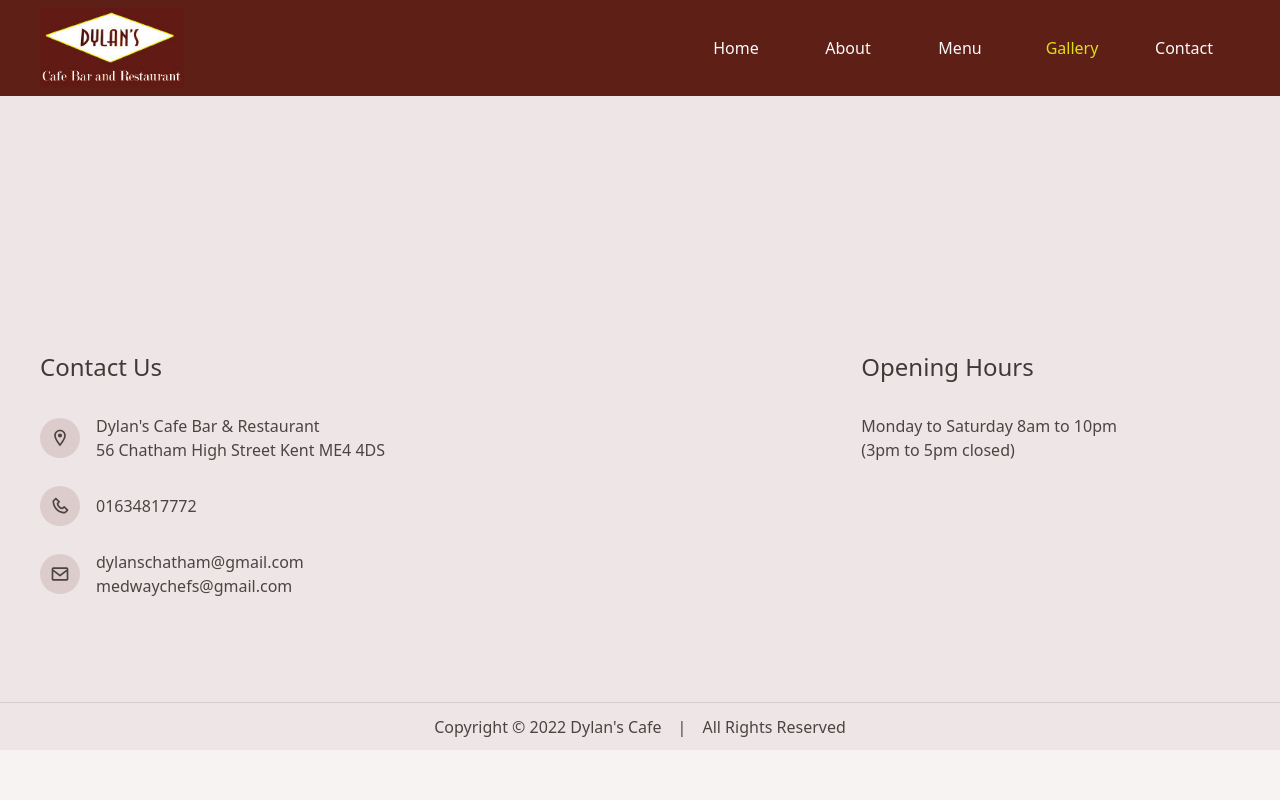
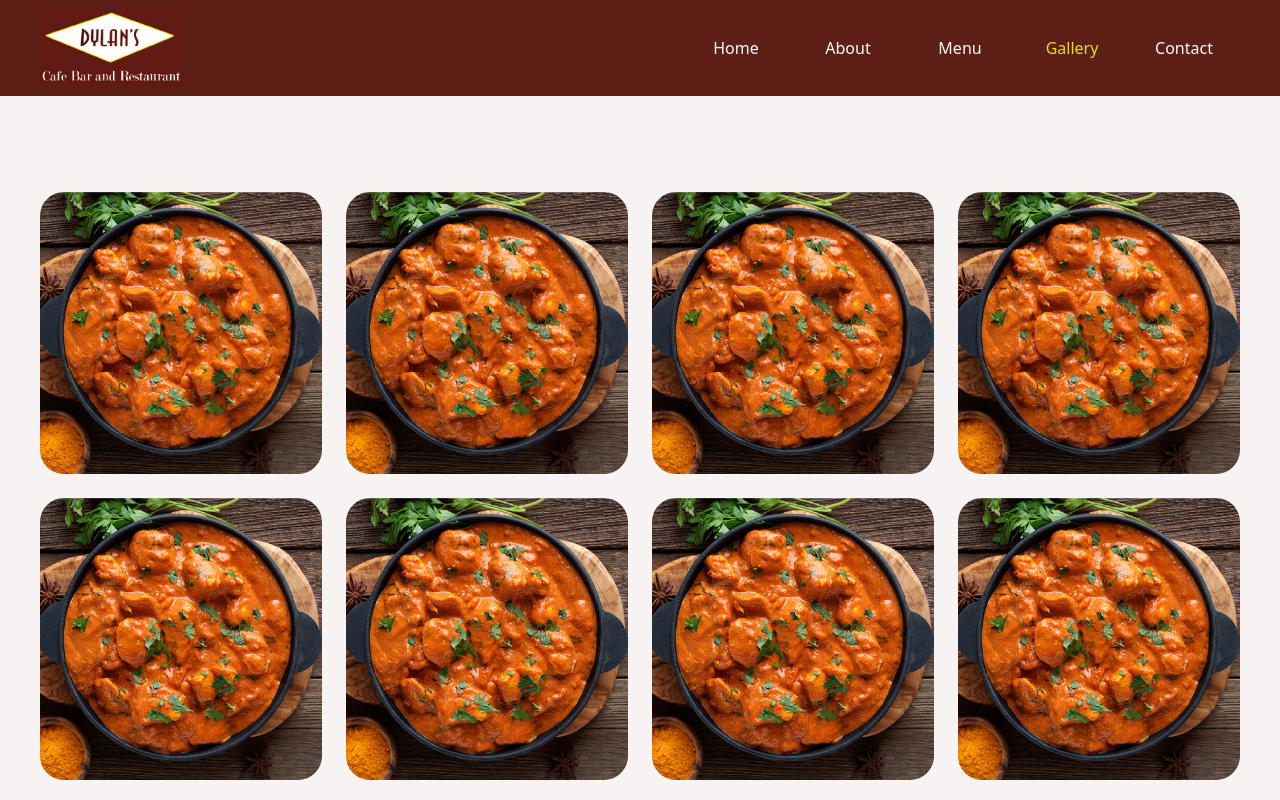
Before and after one commit to Ukesh2010/dylans-cafe, a Next.js app: page /gallery in a window 1280 px wide. Shown: the top 800 px of the page. Built offline with nearby package versions, Linux system fonts and the light colour scheme.

Commit message:
gallery page basic layout added

```diff
--- a/pages/gallery/index.js
+++ b/pages/gallery/index.js
@@ -1,20 +1,102 @@
-import Head from 'next/head'
+import Head from "next/head";
+import Image from "next/image";
 
 export default function Gallery() {
   return (
-    <div>
+    <div className="page-gallery">
       <Head>
         <title>Dylan's Cafe: Gallery</title>
         <link rel="icon" href="/favicon.ico" />
       </Head>
 
       <main className="main">
-
+        <section className="section-container">
+          <div className="container">
+            <div className="gallery-container">
+              <div className="media-image">
+                <Image
+                  className="img"
+                  src={"/images/image-001.jpg"}
+                  layout="responsive"
+                  width={240}
+                  height={240}
+                  alt="food image"
+                />
+              </div>
+              <div className="media-image">
+                <Image
+                  className="img"
+                  src={"/images/image-001.jpg"}
+                  layout="responsive"
+                  width={240}
+                  height={240}
+                  alt="food image"
+                />
+              </div>
+              <div className="media-image">
+                <Image
+                  className="img"
+                  src={"/images/image-001.jpg"}
+                  layout="responsive"
+                  width={240}
+                  height={240}
+                  alt="food image"
+                />
+              </div>
+              <div className="media-image">
+                <Image
+                  className="img"
+                  src={"/images/image-001.jpg"}
+                  layout="responsive"
+                  width={240}
+                  height={240}
+                  alt="food image"
+                />
+              </div>
+              <div className="media-image">
+                <Image
+                  className="img"
+                  src={"/images/image-001.jpg"}
+                  layout="responsive"
+                  width={240}
+                  height={240}
+                  alt="food image"
+                />
+              </div>
+              <div className="media-image">
+                <Image
+                  className="img"
+                  src={"/images/image-001.jpg"}
+                  layout="responsive"
+                  width={240}
+                  height={240}
+                  alt="food image"
+                />
+              </div>
+              <div className="media-image">
+                <Image
+                  className="img"
+                  src={"/images/image-001.jpg"}
+                  layout="responsive"
+                  width={240}
+                  height={240}
+                  alt="food image"
+                />
+              </div>
+              <div className="media-image">
+                <Image
+                  className="img"
+                  src={"/images/image-001.jpg"}
+                  layout="responsive"
+                  width={240}
+                  height={240}
+                  alt="food image"
+                />
+              </div>
+            </div>
+          </div>
+        </section>
       </main>
-
-      <footer className="footer">
-
-      </footer>
     </div>
-  )
+  );
 }
--- a/pages/index.js
+++ b/pages/index.js
@@ -57,7 +57,7 @@ export default function Home() {
           <div className="container">
             <div className="grid-row">
               <div className="col-sm-12">
-                <div className="gallery-images">
+                <div className="gallery-container">
                   <div className="media-image">
                     <Image
                       className="img"
--- a/styles/pages/_common.scss
+++ b/styles/pages/_common.scss
@@ -114,3 +114,25 @@
   overflow: hidden;
   margin-top: -100%;
 }
+
+.gallery-container {
+  display: grid;
+  grid-template-columns: repeat(auto-fill, minmax(15rem, 1fr));
+  gap: var(--space-md);
+
+  .media-image {
+    cursor: pointer;
+    border-radius: var(--space-md);
+    overflow: hidden;
+
+    .img {
+      transition: transform 0.35s ease;
+    }
+
+    &:hover {
+      .img {
+        transform: scale(1.25);
+      }
+    }
+  }
+}
```
